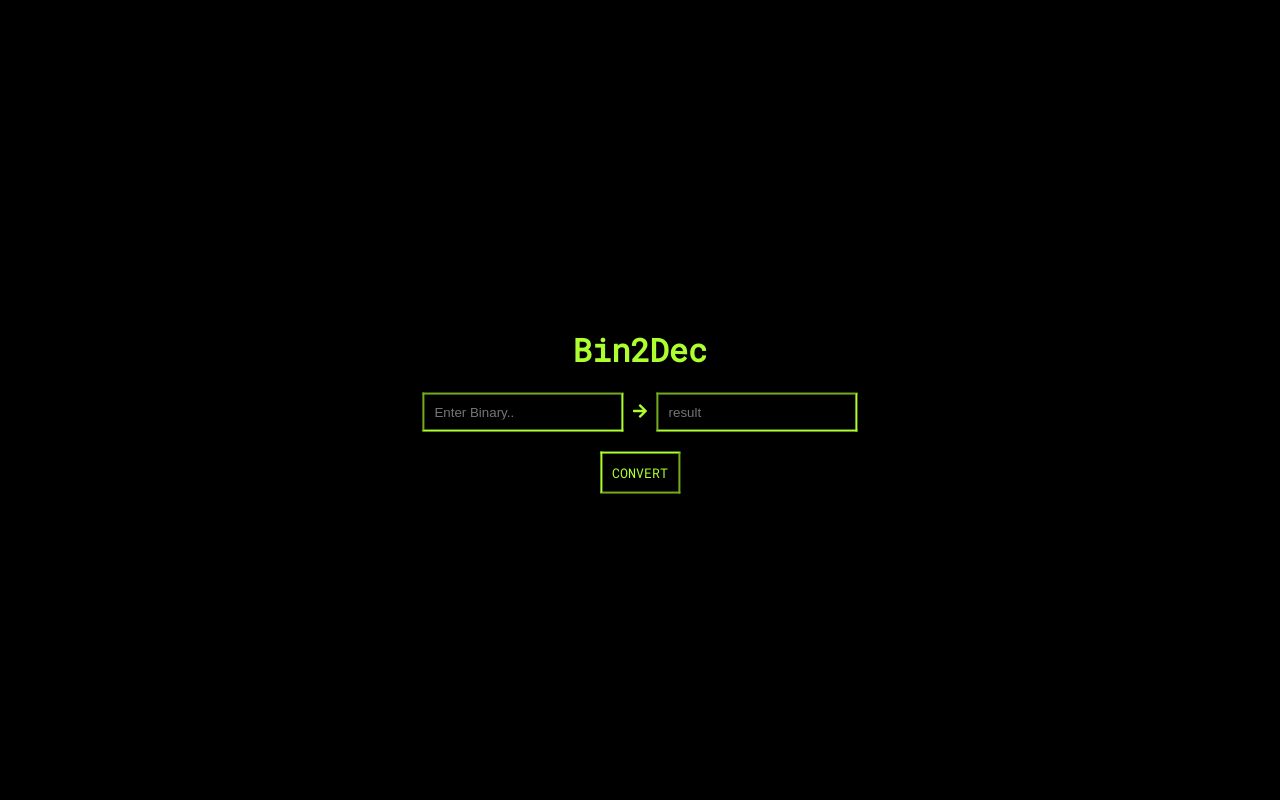
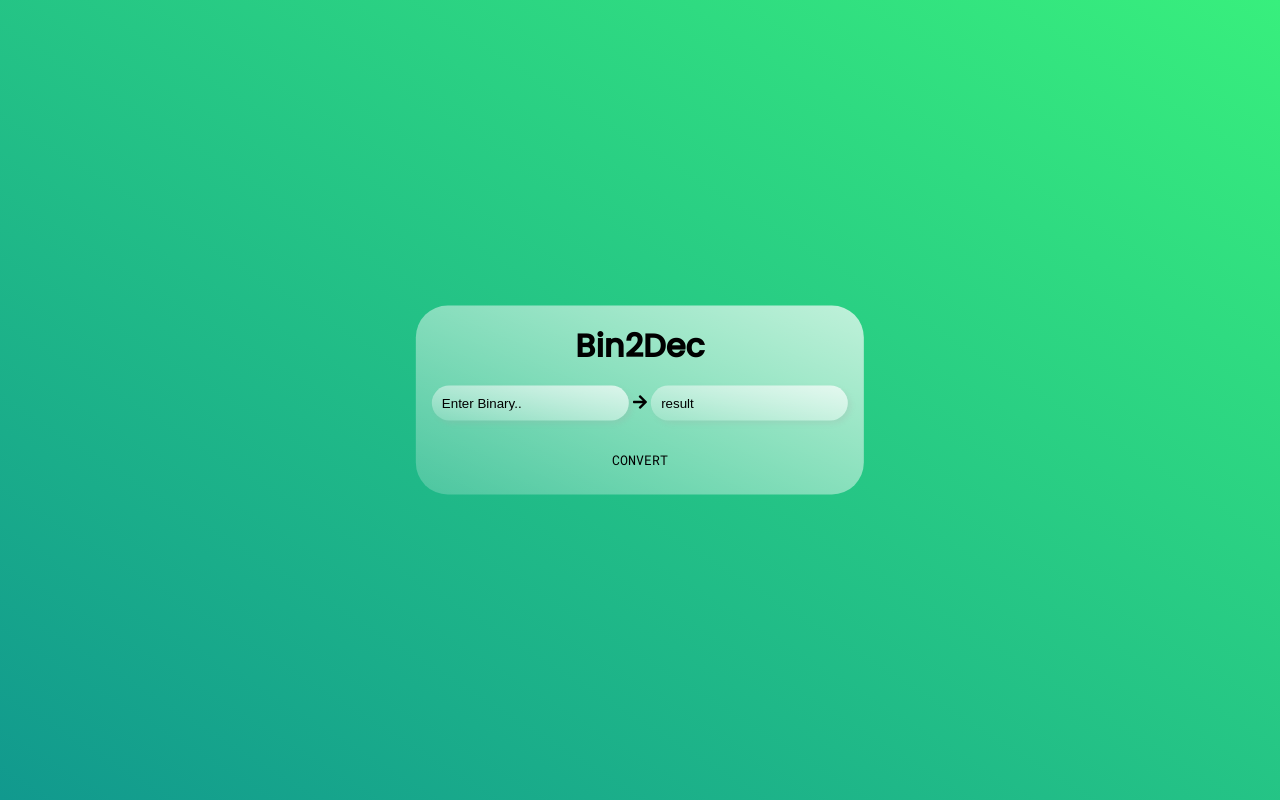
Before and after one commit to RioBits/Bin2Dec, a plain HTML site: page index.html in a window 1280 px wide. Drawn offline with Linux system fonts and the light colour scheme.

Commit message:
:art: New Design

```diff
--- a/index.html
+++ b/index.html
@@ -15,6 +15,7 @@
     <script defer src="script.js"></script>
   </head>
   <body>
+    <main>
       <div class="container">
         <h1>Bin2Dec</h1>
         <div class="inputs">
@@ -24,5 +25,6 @@
           <button>CONVERT</button>
         </div>
       </div>
+    </main>
   </body>
 </html>
--- a/style.css
+++ b/style.css
@@ -1,16 +1,40 @@
 @import url('https://fonts.googleapis.com/css2?family=Roboto+Mono&display=swap');
+@import url('https://fonts.googleapis.com/css2?family=Poppins:wght@500&display=swap');
+
+* {
+  padding: 0;
+  margin: 0;
+  box-sizing: 'border-box';
+}
+
+main {
+  background: linear-gradient(to top right, #11998e, #38ef7d);
+  height: 100vh;
+}
 
 body {
-  font-family: 'Roboto Mono', monospace;
-  background-color: black;
-  color: greenyellow;
+  font-family: 'Poppins', sans-serif;
+  font-weight: bold;
+}
+
+::placeholder {
+  color: black;
+}
+
+.inputs {
+  margin-top: 1rem;
 }
 
 input {
   padding: 10px;
-  background-color: transparent;
-  color: greenyellow;
-  border-color: greenyellow;
+  background: linear-gradient(
+    to bottom left,
+    rgba(255, 255, 255, 0.7),
+    rgba(255, 255, 255, 0.2)
+  );
+  border: none;
+  border-radius: 2rem;
+  box-shadow: 3px 3px 5px rgba(167, 167, 167, 0.2);
 }
 
 input:active,
@@ -26,8 +50,8 @@ button {
   margin-top: 20px;
   padding: 10px;
   background-color: transparent;
-  color: greenyellow;
-  border-color: greenyellow;
+  border: none;
+  cursor: pointer;
 }
 
 .container {
@@ -35,6 +59,13 @@ button {
   left: 50%;
   top: 50%;
   transform: translate(-50%, -50%);
+  background: linear-gradient(
+    to bottom left,
+    rgba(255, 255, 255, 0.7),
+    rgba(255, 255, 255, 0.2)
+  );
+  border-radius: 2rem;
+  padding: 1rem;
 }
 
 .container h1 {
```
Also changed, not shown: 1 other file. Lines whose indentation alone changed are shown as unchanged.
